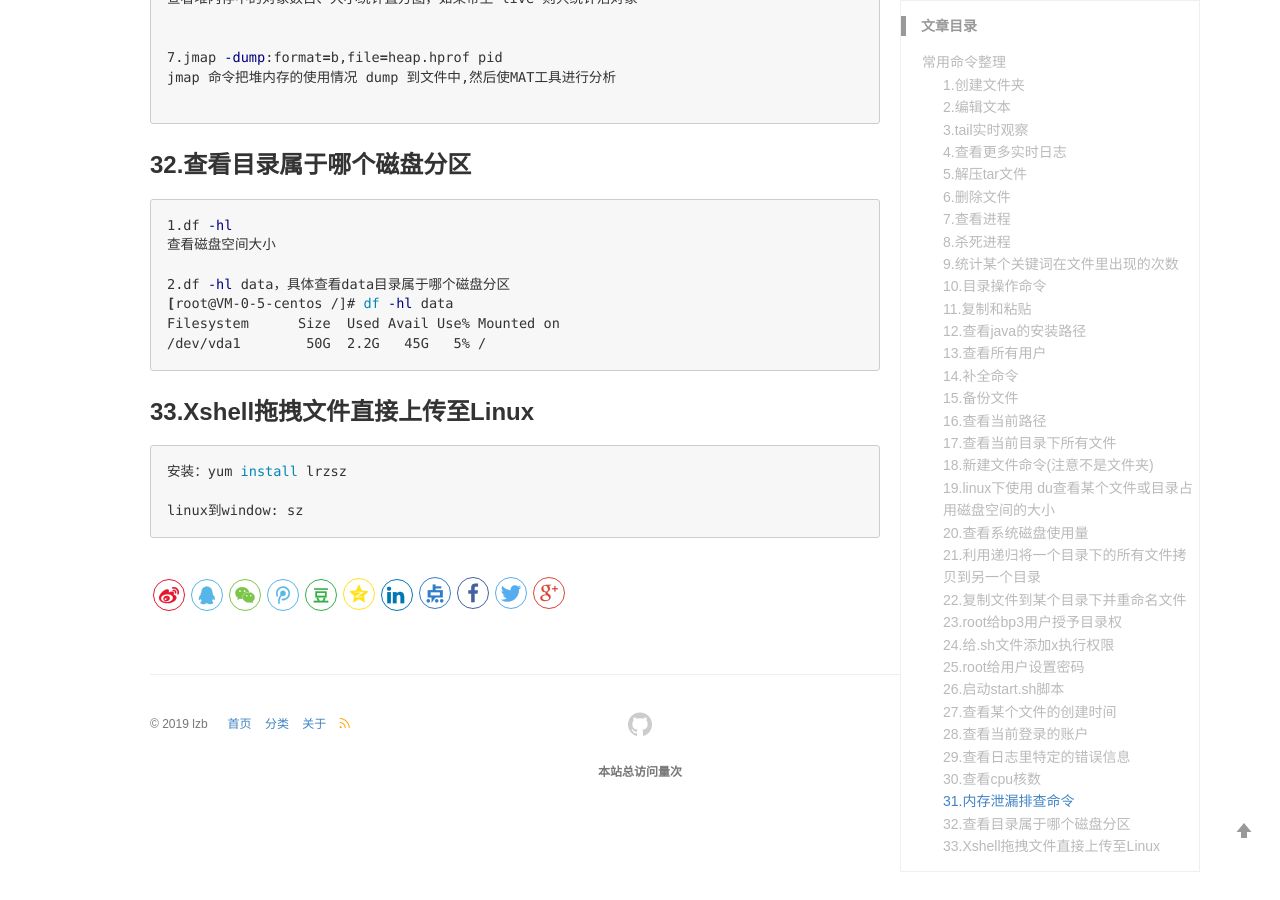
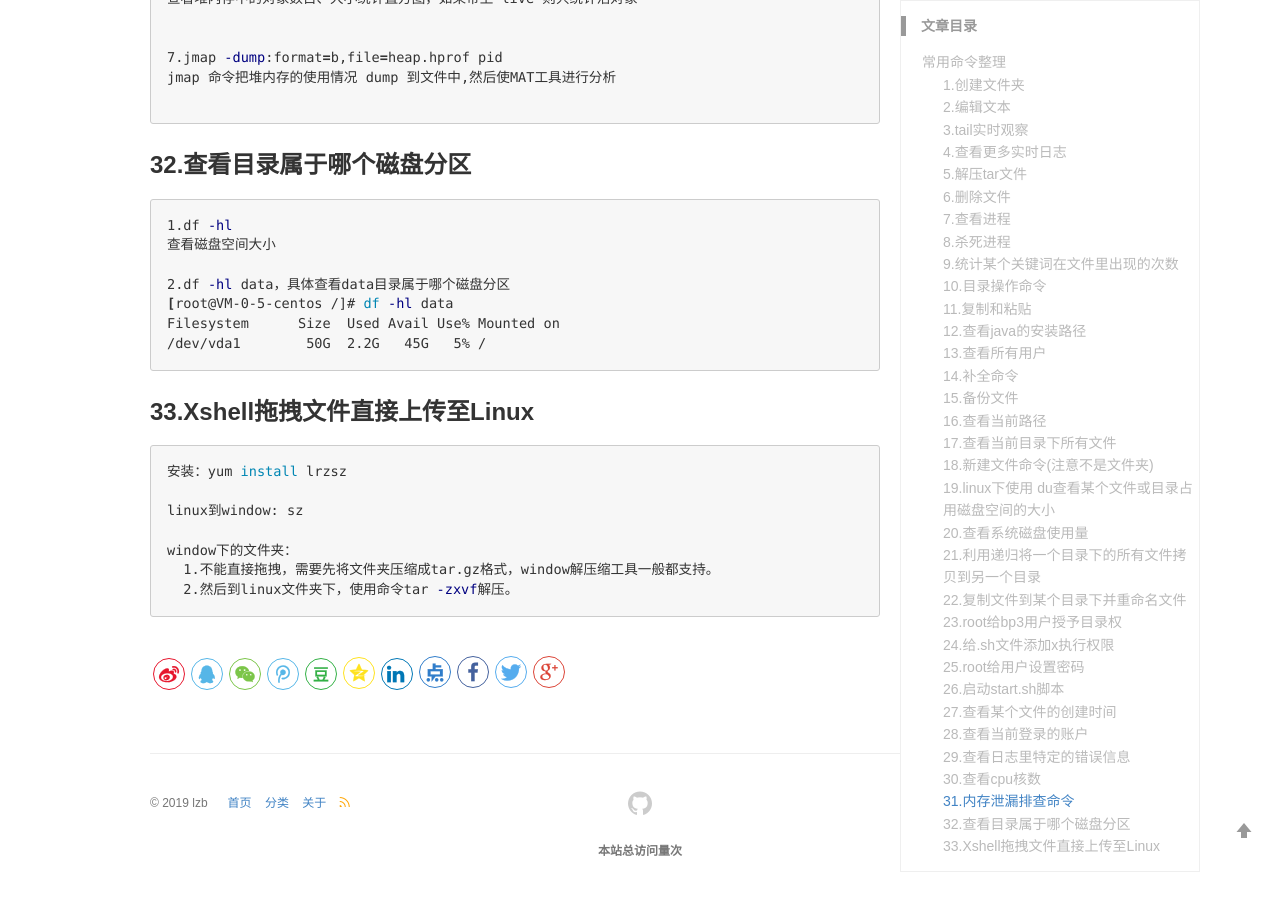
Before and after one commit to lizb0907/lizb0907.github.io, a Jekyll site: the page built from _posts/linux/2019-08-08-Linux.md, in a window 1280 px wide and 900 px high, scrolled down 7841 px. Built offline with Jekyll 4.4.1, drawn with Linux system fonts in a browser that asks for light colours; comment, search, counter and statistics services are not loaded.

Commit message:
add linux

````diff
--- a/_posts/linux/2019-08-08-Linux.md
+++ b/_posts/linux/2019-08-08-Linux.md
@@ -361,4 +361,8 @@ Filesystem      Size  Used Avail Use% Mounted on
 安装：yum install lrzsz
 
 linux到window: sz
+
+window下的文件夹：
+  1.不能直接拖拽，需要先将文件夹压缩成tar.gz格式，window解压缩工具一般都支持。
+  2.然后到linux文件夹下，使用命令tar -zxvf解压。
 ```
````
